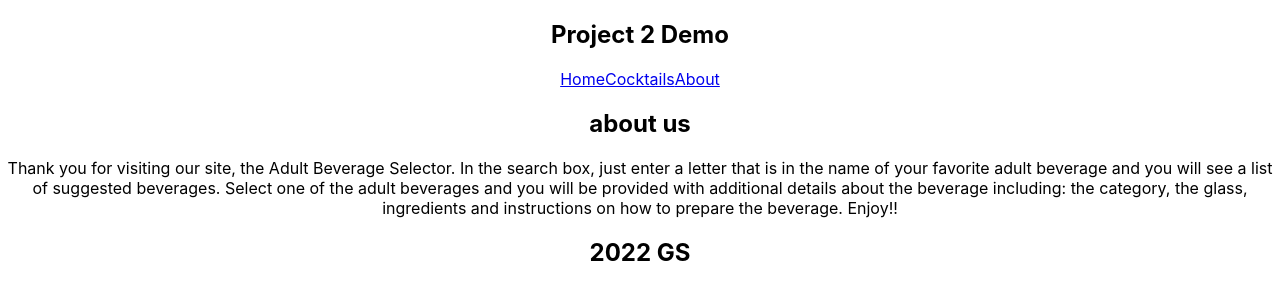
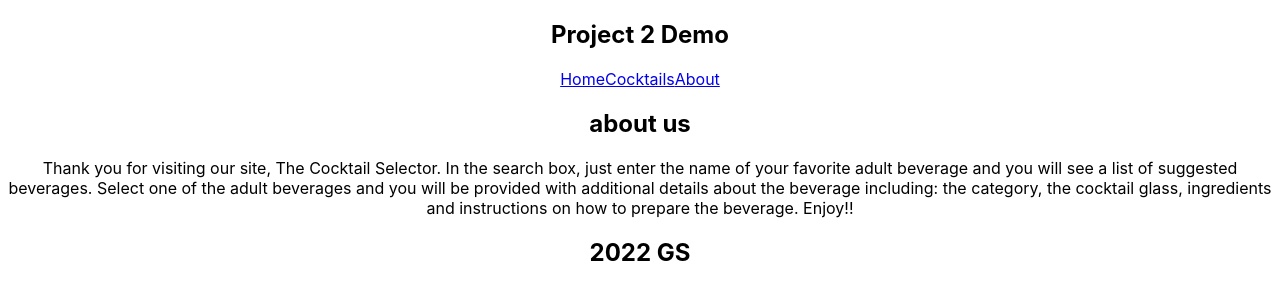
Before and after one commit to swanmac/Cocktail_Selector, a React (Create React App) app in the folder cocktail-selector/: page /about in a window 1280 px wide. Shown: the top 300 px of the page. Built offline with nearby package versions, Linux system fonts and the light colour scheme; the HTML template or start-up script is replaced by a standard one.

Commit message:
Update the about page

```diff
--- a/cocktail-selector/src/components/About.jsx
+++ b/cocktail-selector/src/components/About.jsx
@@ -5,7 +5,7 @@ export default function About() {
     <section className="section about-section">
       <h1 className="section-title">about us</h1>
       <p>
-        Thank you for visiting our site, the Adult Beverage Selector. In the search box, just enter a letter that is in the name of your favorite adult beverage and you will see a list of suggested beverages. Select one of the adult beverages and you will be provided with additional details about the beverage including: the category, the glass, ingredients and instructions on how to prepare the beverage. Enjoy!!
+        Thank you for visiting our site, The Cocktail Selector. In the search box, just enter the name of your favorite adult beverage and you will see a list of suggested beverages. Select one of the adult beverages and you will be provided with additional details about the beverage including: the category, the cocktail glass, ingredients and instructions on how to prepare the beverage. Enjoy!!
 
       </p>
     </section>
```
